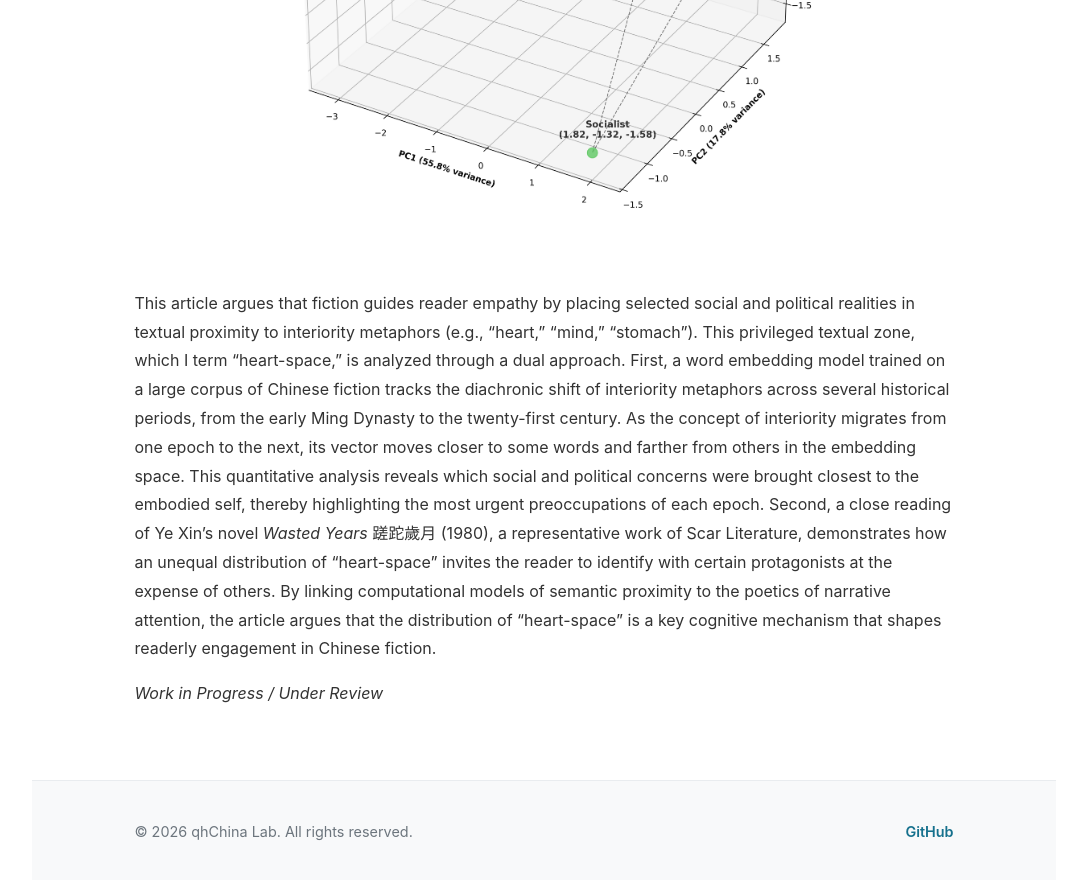
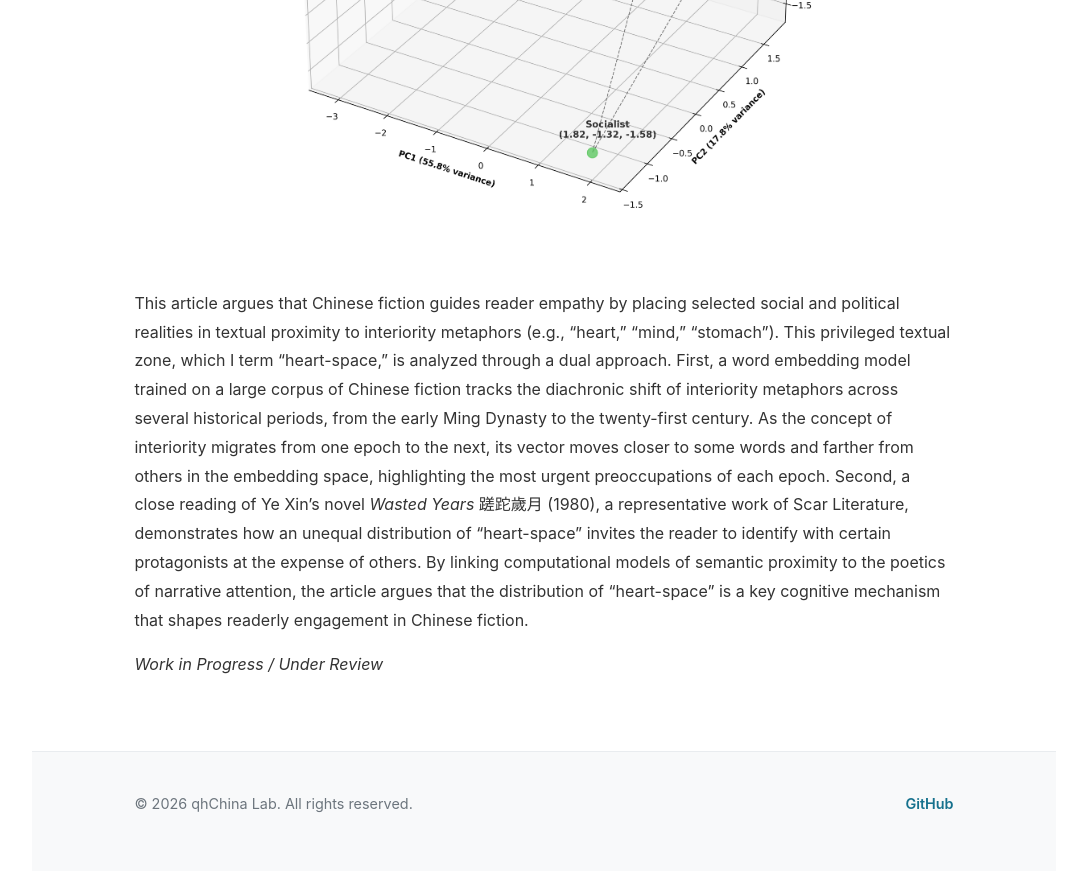
Before and after one commit to mcjkurz/qhchina, a Jekyll site: the page built from docs/projects/words-close-to-heart/index.md, in a window 1280 px wide and 900 px high, scrolled down 1149 px. Shown: the top 880 px of the window, without its empty margins (96-1183 px from the left). Built offline with Jekyll 4.4.1, drawn with Linux system fonts in a browser that asks for light colours.

Commit message:
parallelism page

```diff
--- a/docs/projects/words-close-to-heart/index.md
+++ b/docs/projects/words-close-to-heart/index.md
@@ -10,6 +10,6 @@
 
 <img src="heart_pca_3d.png" alt="Words Close to Heart" style="max-width: 75%; height: auto; margin: 2rem auto; display: block;">
 
-This article argues that fiction guides reader empathy by placing selected social and political realities in textual proximity to interiority metaphors (e.g., “heart,” “mind,” “stomach”). This privileged textual zone, which I term “heart-space,” is analyzed through a dual approach. First, a word embedding model trained on a large corpus of Chinese fiction tracks the diachronic shift of interiority metaphors across several historical periods, from the early Ming Dynasty to the twenty-first century. As the concept of interiority migrates from one epoch to the next, its vector moves closer to some words and farther from others in the embedding space. This quantitative analysis reveals which social and political concerns were brought closest to the embodied self, thereby highlighting the most urgent preoccupations of each epoch. Second, a close reading of Ye Xin’s novel *Wasted Years* 蹉跎歲月 (1980), a representative work of Scar Literature, demonstrates how an unequal distribution of “heart-space” invites the reader to identify with certain protagonists at the expense of others. By linking computational models of semantic proximity to the poetics of narrative attention, the article argues that the distribution of “heart-space” is a key cognitive mechanism that shapes readerly engagement in Chinese fiction.
+This article argues that Chinese fiction guides reader empathy by placing selected social and political realities in textual proximity to interiority metaphors (e.g., “heart,” “mind,” “stomach”). This privileged textual zone, which I term “heart-space,” is analyzed through a dual approach. First, a word embedding model trained on a large corpus of Chinese fiction tracks the diachronic shift of interiority metaphors across several historical periods, from the early Ming Dynasty to the twenty-first century. As the concept of interiority migrates from one epoch to the next, its vector moves closer to some words and farther from others in the embedding space, highlighting the most urgent preoccupations of each epoch. Second, a close reading of Ye Xin’s novel *Wasted Years* 蹉跎歲月 (1980), a representative work of Scar Literature, demonstrates how an unequal distribution of “heart-space” invites the reader to identify with certain protagonists at the expense of others. By linking computational models of semantic proximity to the poetics of narrative attention, the article argues that the distribution of “heart-space” is a key cognitive mechanism that shapes readerly engagement in Chinese fiction.
 
 *Work in Progress / Under Review*
```
